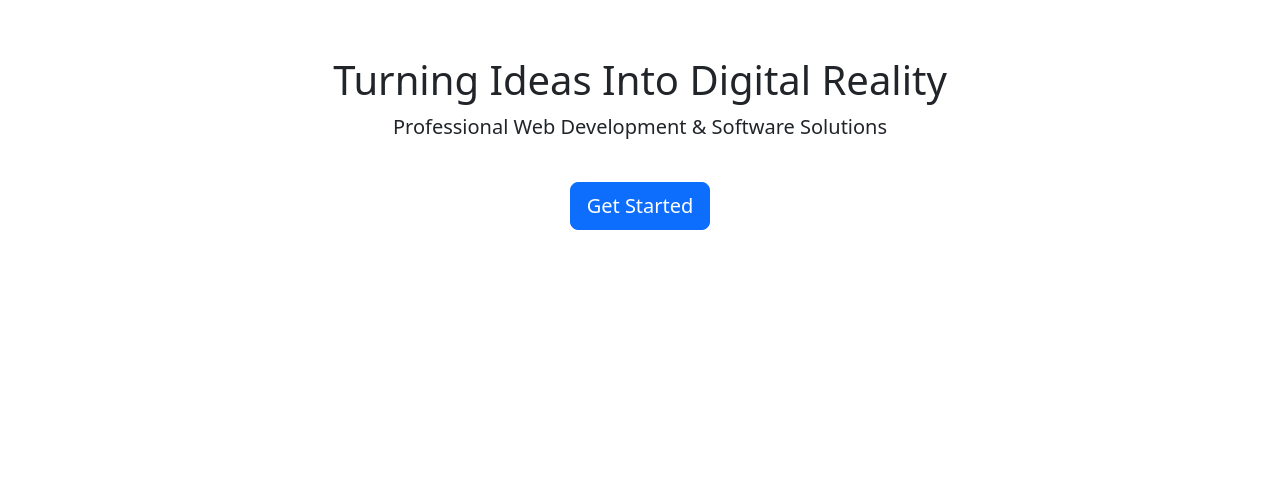
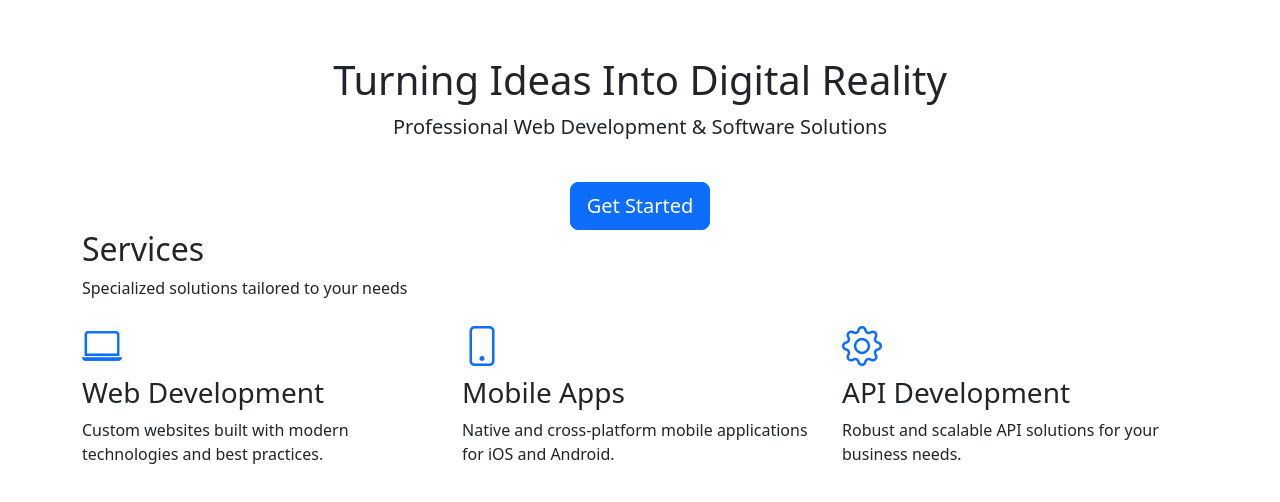
Before and after one commit to AhmedAdam1998/Milestone-Project-1, a plain HTML site: page index.html in a window 1280 px wide. Drawn offline with nearby package versions, Linux system fonts and the light colour scheme.

Commit message:
Added Service Section

```diff
--- a/index.html
+++ b/index.html
@@ -45,3 +45,36 @@
             </div>
         </div>
     </div>
+
+    <!-- Services Section -->
+    <div class="services-section">
+        <div class="container">
+            <div class="section-header">
+                <h2>Services</h2>
+                <p>Specialized solutions tailored to your needs</p>
+            </div>
+            <div class="row">
+                <div class="col-md-4">
+                    <div class="service-item">
+                        <i class="bi bi-laptop fs-1 text-primary mb-3"></i>
+                        <h3>Web Development</h3>
+                        <p>Custom websites built with modern technologies and best practices.</p>
+                    </div>
+                </div>
+                <div class="col-md-4">
+                    <div class="service-item">
+                        <i class="bi bi-phone fs-1 text-primary mb-3"></i>
+                        <h3>Mobile Apps</h3>
+                        <p>Native and cross-platform mobile applications for iOS and Android.</p>
+                    </div>
+                </div>
+                <div class="col-md-4">
+                    <div class="service-item">
+                        <i class="bi bi-gear fs-1 text-primary mb-3"></i>
+                        <h3>API Development</h3>
+                        <p>Robust and scalable API solutions for your business needs.</p>
+                    </div>
+                </div>
+            </div>
+        </div>
+    </div>
```
